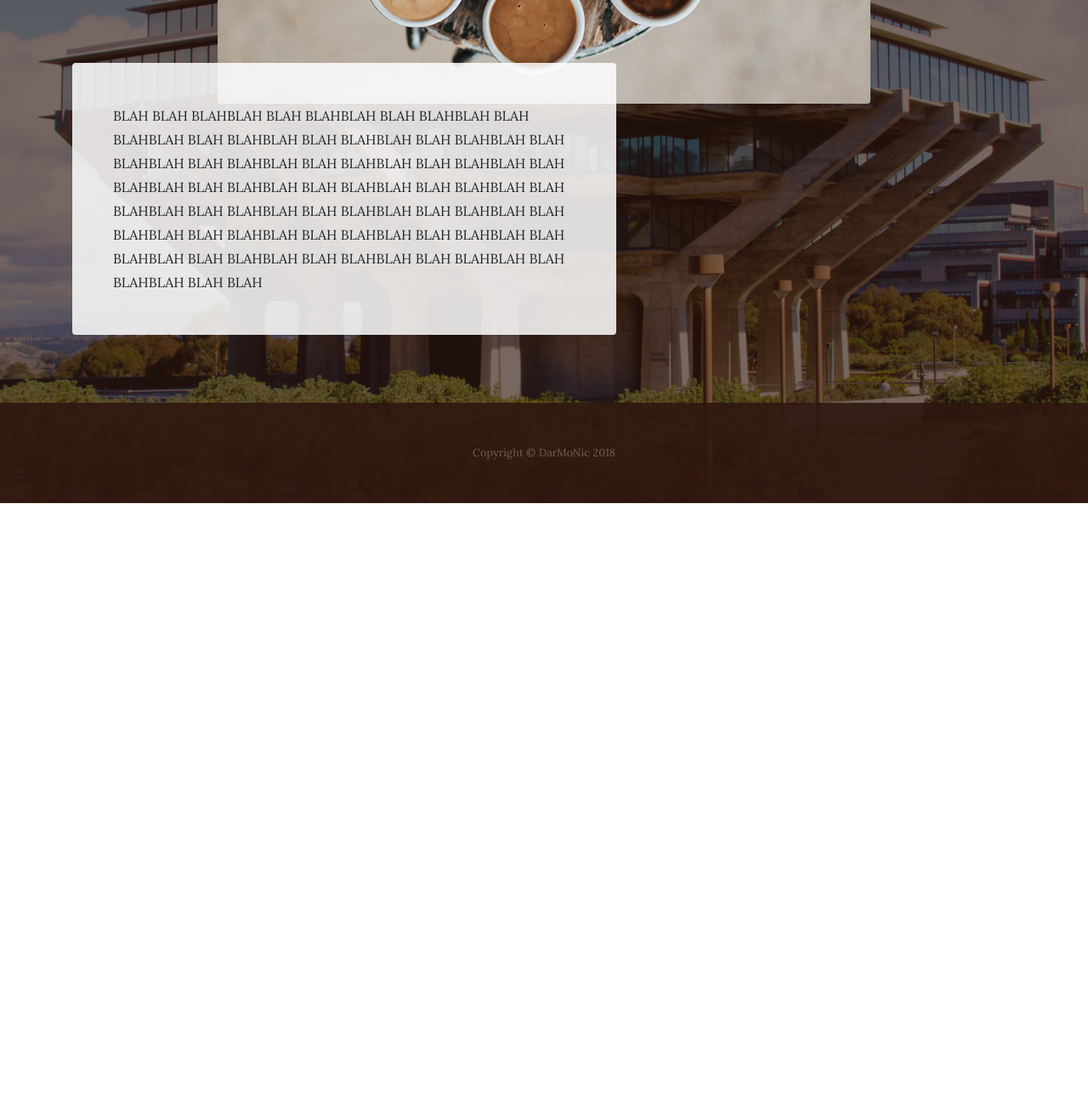
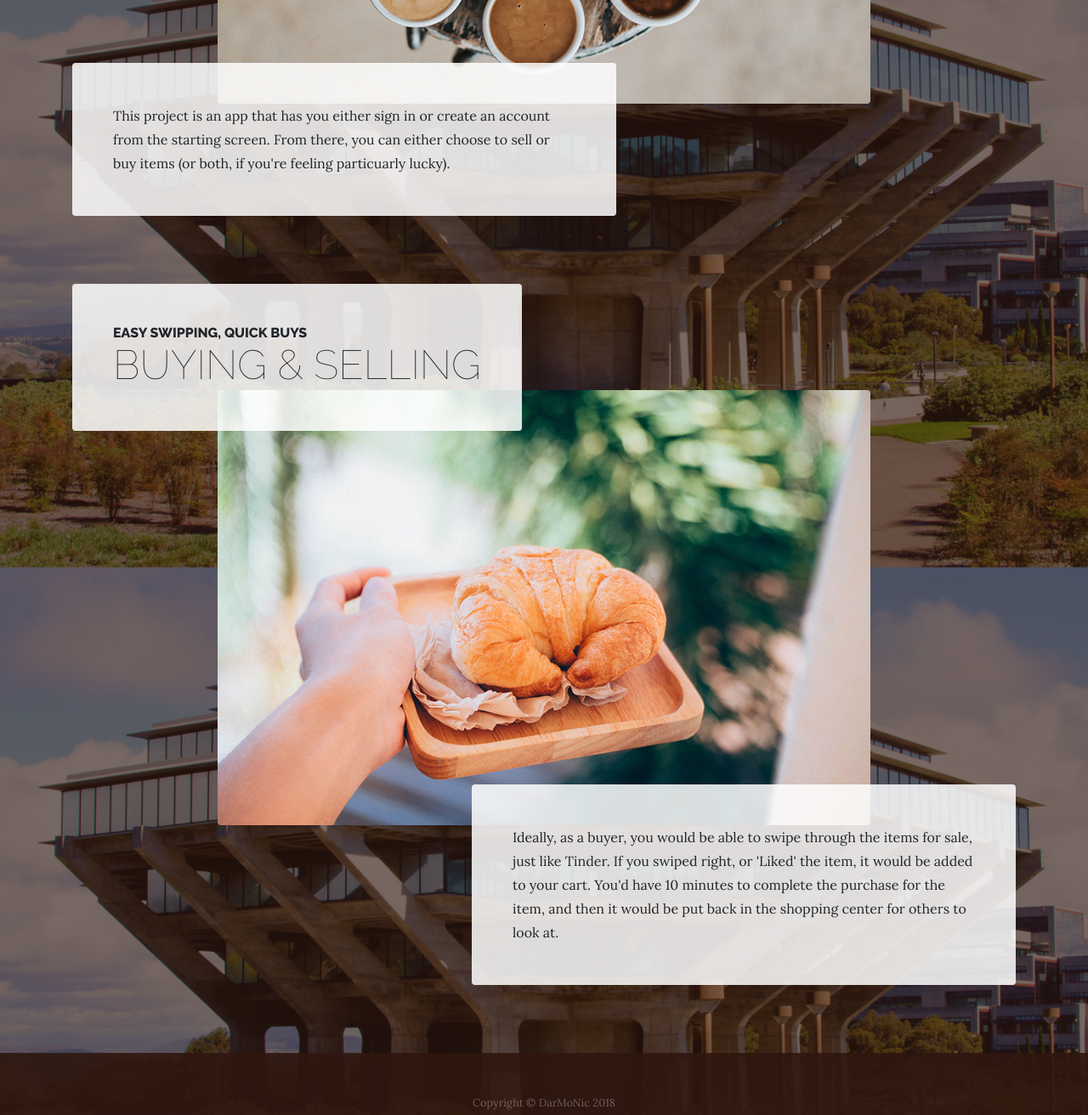
Before and after one commit to DarMoNic/ShoppingCenterUCSD, a website: page project.html in a window 1280 px wide. Shown: the part 1040-2352 px from the top of the page at 85% size. Before the commit the page ends 1632 px from the top, so only its background shows below. Drawn offline with Linux system fonts and the light colour scheme.

Commit message:
added info to product page

```diff
--- a/project.html
+++ b/project.html
@@ -72,35 +72,36 @@
           <img class="product-item-img mx-auto d-flex rounded img-fluid mb-3 mb-lg-0" src="img/products-01.jpg" alt="">
           <div class="product-item-description d-flex mr-auto">
             <div class="bg-faded p-5 rounded">
-              <p class="mb-0">BLAH BLAH BLAHBLAH BLAH BLAHBLAH BLAH BLAHBLAH BLAH BLAHBLAH BLAH BLAHBLAH BLAH BLAHBLAH BLAH BLAHBLAH BLAH BLAHBLAH BLAH BLAHBLAH BLAH BLAHBLAH BLAH BLAHBLAH BLAH BLAHBLAH BLAH BLAHBLAH BLAH BLAHBLAH BLAH BLAHBLAH BLAH BLAHBLAH BLAH BLAHBLAH BLAH BLAHBLAH BLAH BLAHBLAH BLAH BLAHBLAH BLAH BLAHBLAH BLAH BLAHBLAH BLAH BLAHBLAH BLAH BLAHBLAH BLAH BLAHBLAH BLAH BLAHBLAH BLAH BLAHBLAH BLAH BLAHBLAH BLAH BLAH</p>
+              <p class="mb-0">This project is an app that has you either sign in or create an account from the starting screen. From there, you can either choose to sell or buy items (or both, if you're feeling particuarly lucky). </p>
             </div>
           </div>
         </div>
       </div>
     </section>
 
-    <!--
+
     <section class="page-section">
       <div class="container">
         <div class="product-item">
           <div class="product-item-title d-flex">
             <div class="bg-faded p-5 d-flex mr-auto rounded">
               <h2 class="section-heading mb-0">
-                <span class="section-heading-upper">Delicious Treats, Good Eats</span>
-                <span class="section-heading-lower">Bakery &amp; Kitchen</span>
+                <span class="section-heading-upper">Easy Swipping, Quick Buys</span>
+                <span class="section-heading-lower">Buying &amp; Selling</span>
               </h2>
             </div>
           </div>
           <img class="product-item-img mx-auto d-flex rounded img-fluid mb-3 mb-lg-0" src="img/products-02.jpg" alt="">
           <div class="product-item-description d-flex ml-auto">
             <div class="bg-faded p-5 rounded">
-              <p class="mb-0">Our seasonal menu features delicious snacks, baked goods, and even full meals perfect for breakfast or lunchtime. We source our ingredients from local, oragnic farms whenever possible, alongside premium vendors for specialty goods.</p>
+              <p class="mb-0">Ideally, as a buyer, you would be able to swipe through the items for sale, just like Tinder. If you swiped right, or 'Liked' the item, it would be added to your cart. You'd have 10 minutes to complete the purchase for the item, and then it would be put back in the shopping center for others to look at. </p>
             </div>
           </div>
         </div>
       </div>
     </section>
 
+<!--
     <section class="page-section">
       <div class="container">
         <div class="product-item">
```
